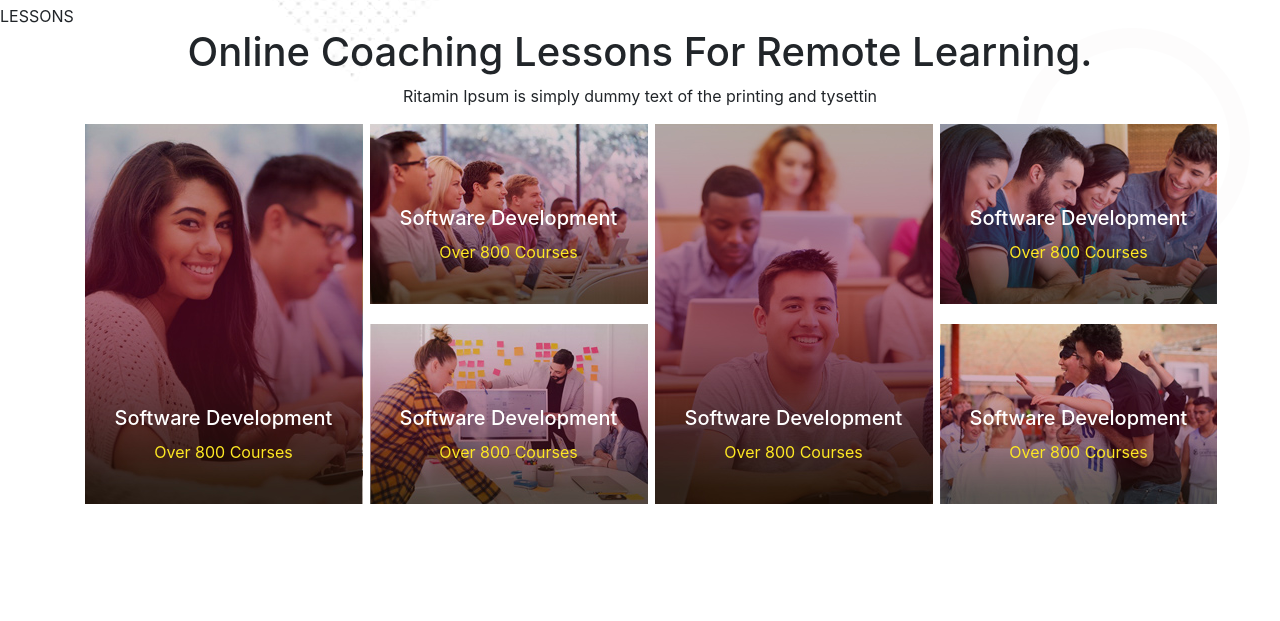
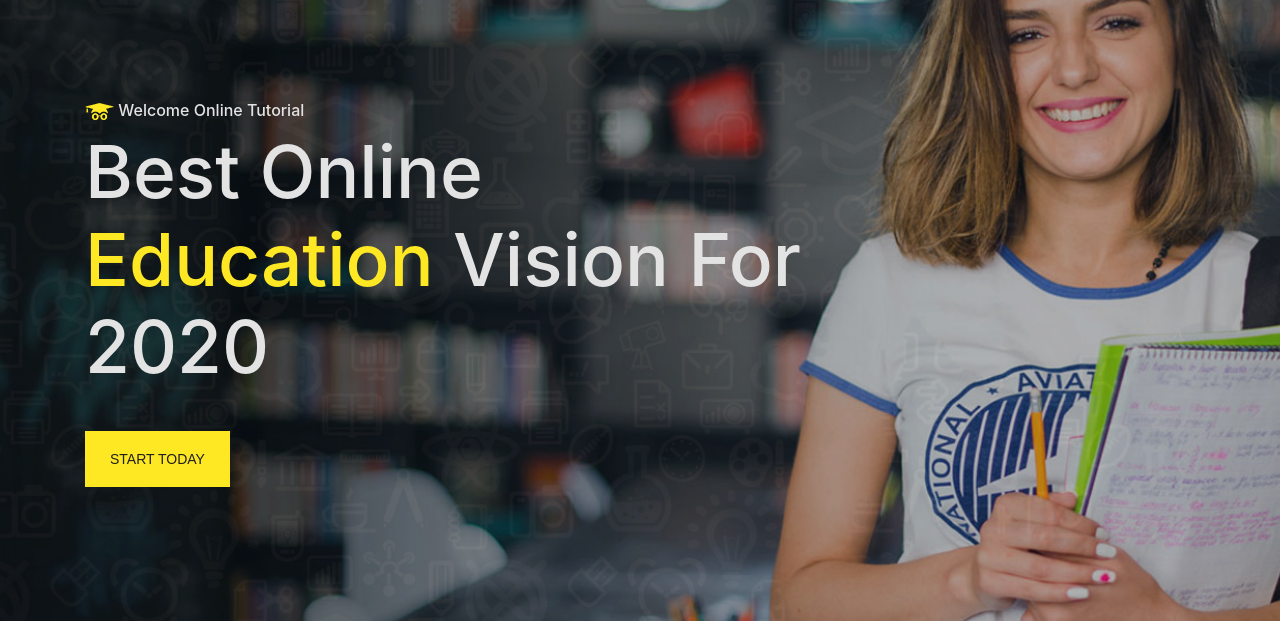
Before and after one commit to gubad-source/code-academy, a website: page edstudy/index.html in a window 1280 px wide. Shown: the part 152-773 px from the top of the page. Drawn offline with nearby package versions, Linux system fonts and the light colour scheme.

Commit message:
vision section have been added to index

```diff
--- a/edstudy/assets/scss/common/_breadcrumb.scss
+++ b/edstudy/assets/scss/common/_breadcrumb.scss
@@ -4,7 +4,6 @@
     background-image: url("../img/breadcrumb_bg01.jpg");
     padding: 240px 0px 175px;
     z-index: 1;
-
     .title {
       display: flex;
       flex-direction: column;
--- a/edstudy/assets/scss/pages/_blog_detail.scss
+++ b/edstudy/assets/scss/pages/_blog_detail.scss
@@ -1,4 +1,5 @@
 #blog-details {
+  padding: 120px 0px;
   .blog-details {
     &__thumb {
       img {
--- a/edstudy/assets/scss/pages/_index.scss
+++ b/edstudy/assets/scss/pages/_index.scss
@@ -722,3 +722,31 @@
     }
   }
 }
+#vision-area{
+  height: 100vh;
+  background-image: url('../img/slider_bg01.jpg');
+  background-position: center;
+    background-size: cover;
+    display: flex;
+    align-items: center;
+  .vision-content{
+    h6{
+      color: lighten($color: $white-color, $amount: 1);
+      img{
+
+      }
+    }
+    h2{
+      color: lighten($color: $white-color, $amount: 1);
+      font-size: 73px;
+    line-height: 1.2;
+    margin-bottom: 40px;
+      span{
+color: $primary-color;
+      }
+    }
+    a{
+
+    }
+  }
+}
--- a/edstudy/index.html
+++ b/edstudy/index.html
@@ -172,6 +172,19 @@
         </section>
     </header>
     <main>
+        <section id="vision-area">
+            <div class="container">
+                <div class="row">
+                    <div class="col-lg-8">
+                        <div class="vision-content">
+                            <h6><img src="./assets/img/edstudy_icon.png" alt="">  Welcome Online Tutorial</h6>
+                            <h2>Best Online <span>Education</span> Vision For 2020</h2>
+                            <a href="#" class="btn btn-primary">start today</a>
+                        </div>
+                    </div>
+                </div>
+            </div>
+        </section>
       <section id="lessons">
         <span class="section-left-name">LESSONS</span>
         <div class="shape-left">
```
Also changed, not shown: edstudy/assets/css/style.css, edstudy/assets/img/edstudy_icon.png (added), edstudy/assets/img/slider_bg01.jpg (added).
